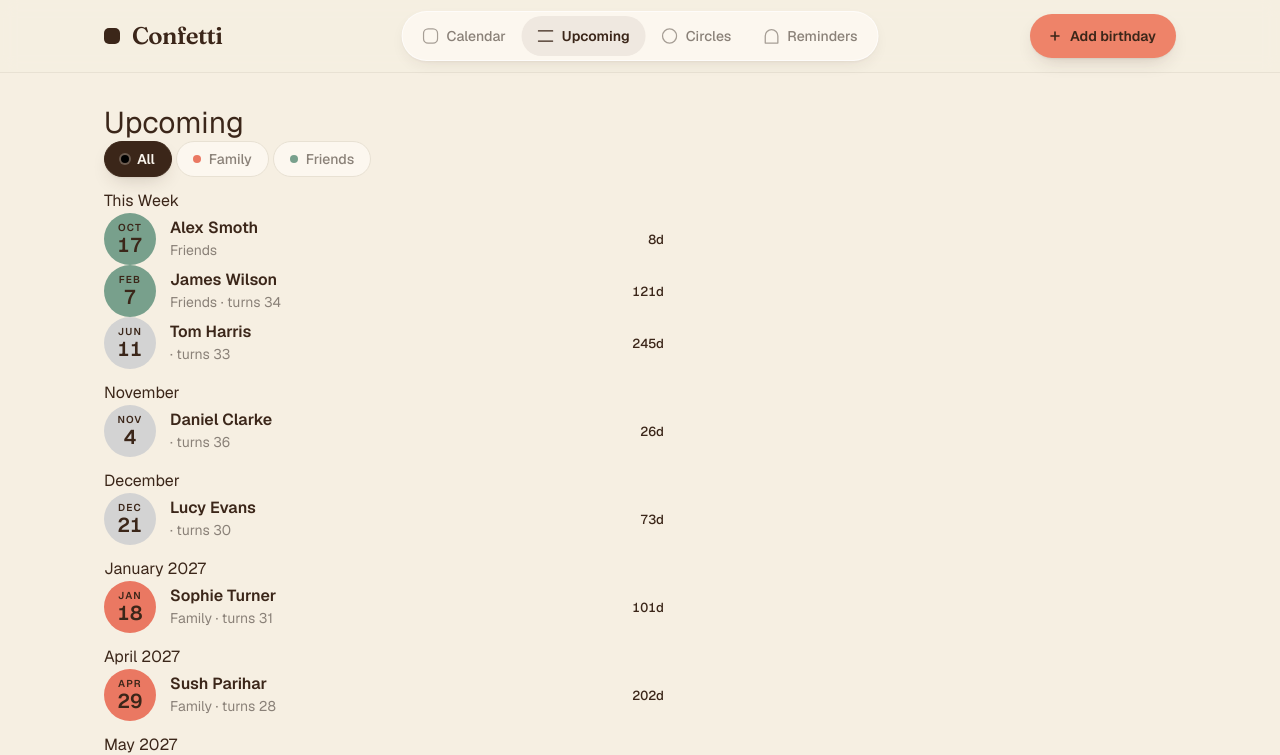
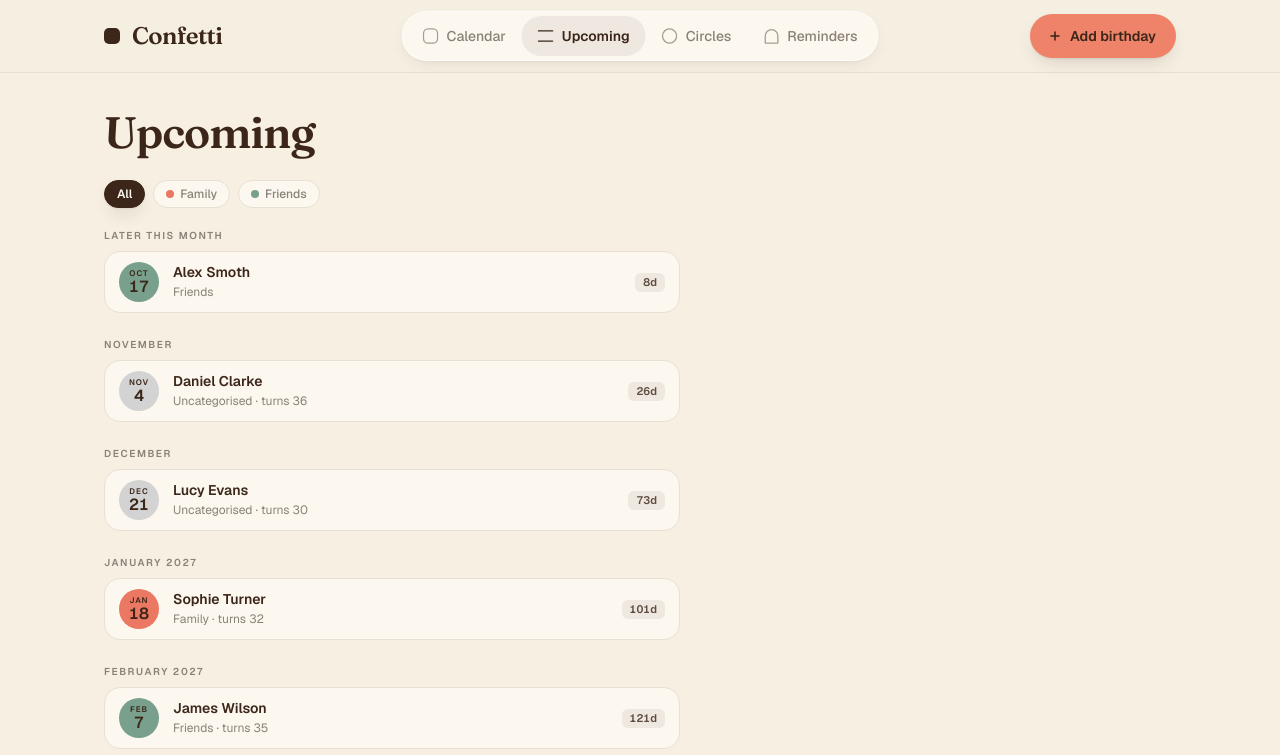
Before and after one commit to Dbrowne14/Confetti, a Next.js app: page /upcoming in a window 1280 px wide. Shown: the top 755 px of the page. Built offline with nearby package versions, Linux system fonts and the light colour scheme.

Commit message:
AI-assisted UI design upgrade

```diff
--- a/components/ui/BirthdayRow.tsx
+++ b/components/ui/BirthdayRow.tsx
@@ -7,33 +7,54 @@ type BirthdayRowProps = {
   circle: Circle | undefined;
   // The year of the birthday being shown, so the age matches that occurrence.
   occurrenceYear: number;
+  // "compact" is the smaller badge/text used in list views like Upcoming.
+  size?: "default" | "compact";
+};
+
+const sizeStyles = {
+  default: {
+    badge: "size-12 sm:size-13",
+    month: "text-[9px] sm:text-[10px]",
+    day: "text-lg sm:text-xl",
+    name: "text-[15px] sm:text-base",
+    meta: "text-sm",
+  },
+  compact: {
+    badge: "size-10",
+    month: "text-[8px]",
+    day: "text-base",
+    name: "text-sm",
+    meta: "text-xs",
+  },
 };
 
 export const BirthdayRow = ({
   person,
   circle,
   occurrenceYear,
+  size = "default",
 }: BirthdayRowProps) => {
+  const styles = sizeStyles[size];
   return (
     <div className="flex min-w-0 flex-1 items-center gap-3 sm:gap-3.5">
       <div
-        className="flex size-12 shrink-0 flex-col items-center justify-center rounded-full text-confetti-ink sm:size-13"
+        className={`flex ${styles.badge} shrink-0 flex-col items-center justify-center rounded-full text-confetti-ink`}
         style={circle ? { backgroundColor: circle?.colour }: {backgroundColor:"lightgray"}}
       >
-        <span className="text-[9px] leading-none font-semibold tracking-[0.12em] uppercase sm:text-[10px]">
+        <span className={`${styles.month} leading-none font-semibold tracking-[0.12em] uppercase`}>
           {/* birthMonth is 1-based */}
           {monthNames[person.birthMonth - 1].slice(0, 3)}
         </span>
-        <span className="mt-0.5 text-lg leading-none font-semibold tabular-nums sm:text-xl">
+        <span className={`mt-0.5 ${styles.day} leading-none font-semibold tabular-nums`}>
           {person.birthDay}
         </span>
       </div>
       <div className="flex min-w-0 flex-col gap-0.5">
-        <div className="truncate text-[15px] leading-snug font-semibold text-confetti-ink sm:text-base">
+        <div className={`truncate ${styles.name} leading-snug font-semibold text-confetti-ink`}>
           {person.firstName} {person.surname}
         </div>
-        <div className="truncate text-sm leading-snug text-confetti-muted">
-          <span>{circle?.name}</span>
+        <div className={`truncate ${styles.meta} leading-snug text-confetti-muted`}>
+          {!circle ? (<span>Uncategorised</span>):(<span>{circle.name}</span>)}
           {person.birthYear !== null && (
             <span> · turns {occurrenceYear - person.birthYear}</span>
           )}
--- a/components/ui/Pill.tsx
+++ b/components/ui/Pill.tsx
@@ -1,31 +1,45 @@
 export const chipBase =
-  "flex h-9 shrink-0 items-center gap-2 rounded-full border px-4 text-sm whitespace-nowrap transition-colors focus-visible:outline-2 focus-visible:outline-offset-2 focus-visible:outline-confetti-ink";
+  "flex shrink-0 items-center rounded-full border whitespace-nowrap transition-colors focus-visible:outline-2 focus-visible:outline-offset-2 focus-visible:outline-confetti-ink";
 
 export const chipState = (isSelected: boolean) =>
   isSelected
     ? "border-confetti-ink bg-confetti-ink font-semibold text-confetti-surface shadow-raised"
     : "border-confetti-border bg-confetti-surface font-medium text-confetti-muted hover:border-confetti-ink/20 hover:text-confetti-ink";
 
+const chipSize = {
+  default: "h-9 gap-2 px-4 text-sm",
+  compact: "h-7 gap-1.5 px-3 text-xs",
+};
+
 export type PillProps = {
   label: string;
   isSelected: boolean;
   onClick: () => void;
   colour?: string;
+  size?: keyof typeof chipSize;
 };
 
-export const Pill = ({ label, isSelected, onClick, colour }: PillProps) => {
+export const Pill = ({
+  label,
+  isSelected,
+  onClick,
+  colour,
+  size = "default",
+}: PillProps) => {
   return (
     <button
       type="button"
       aria-pressed={isSelected}
-      className={`${chipBase} ${chipState(isSelected)}`}
+      className={`${chipBase} ${chipSize[size]} ${chipState(isSelected)}`}
       onClick={onClick}
     >
-      <span
-        aria-hidden
-        className={`size-2 shrink-0 rounded-full ${isSelected ? "ring-2 ring-confetti-surface/25" : ""}`}
-        style={{ backgroundColor: colour }}
-      />
+      {colour && (
+        <span
+          aria-hidden
+          className={`size-2 shrink-0 rounded-full ${isSelected ? "ring-2 ring-confetti-surface/25" : ""}`}
+          style={{ backgroundColor: colour }}
+        />
+      )}
       {label}
     </button>
   );
--- a/components/upcoming/Upcoming.tsx
+++ b/components/upcoming/Upcoming.tsx
@@ -9,10 +9,12 @@ import { useState } from "react";
 export const Upcoming = ({ circles, people }: { circles: Circle[], people:Person[] }) => {
     const[selectedCircle, setSelectedCircle] = useState<number |null>(null)
   return (
-    <div>
-      <h1 className="text-3xl">Upcoming</h1>
+    <div className="flex w-full max-w-xl flex-col gap-5">
+      <h1 className="font-serif text-4xl leading-tight font-medium tracking-tight text-confetti-ink sm:text-[2.75rem]">
+        Upcoming
+      </h1>
       <Upcomingfilter circles={circles} setSelectedCircle={setSelectedCircle} selectedCircle={selectedCircle} />
-      <UpcomingDisplay people={people} circles={circles}/>
+      <UpcomingDisplay people={people} circles={circles} selectedCircle={selectedCircle}/>
     </div>
   );
 };
--- a/components/upcoming/UpcomingDisplay.tsx
+++ b/components/upcoming/UpcomingDisplay.tsx
@@ -8,12 +8,15 @@ import { monthNames } from "../calendar/calendarConstants";
 export const UpcomingDisplay = ({
   people,
   circles,
+  selectedCircle,
 }: {
   people: Person[];
   circles: Circle[];
+  selectedCircle: number | null;
 }) => {
   const today = new Date();
-  const upcoming = getUpcomingBirthdays(people, today);
+  const peopleByCircles = selectedCircle ? people.filter((person)=> person.circleId === selectedCircle) : people
+  const upcoming = getUpcomingBirthdays(peopleByCircles, today);
 
   const groups = new Map();
   const getGroupLabel = (birthday: Birthday, today: Date) => {
@@ -25,7 +28,7 @@ export const UpcomingDisplay = ({
 
     const month = monthNames[birthdayMonth];
 
-    if (isThisWeek(birthday, today)) {
+    if (isThisWeek(birthday, today) && isThisMonth) {
       return "This Week";
     } else if (isThisMonth && isThisYear) {
       return "Later this Month";
@@ -46,14 +49,15 @@ export const UpcomingDisplay = ({
     }
   });
 
-  console.log(groups);
 
   return (
-    <div className="flex flex-col gap-3 mt-3">
+    <div className="flex flex-col gap-6">
       {Array.from(groups.entries()).map(([label, group]) => {
         return (
-          <div key={group.label}>
-            <div>{label}</div>
+          <section key={label} className="flex flex-col gap-2">
+            <h2 className="text-[10px] font-semibold tracking-[0.16em] text-confetti-muted uppercase">
+              {label}
+            </h2>
             {group ? (
               group.birthdays.map((birthday: Birthday) => {
                 return (
@@ -61,7 +65,7 @@ export const UpcomingDisplay = ({
                     key={birthday.person.id}
                     person={birthday.person}
                     circle={getCircleForPerson(birthday.person, circles)}
-                    date={today}
+                    date={birthday.date}
                     daysAway={getDaysUntil(birthday.date, today)}
                   />
                 );
@@ -71,7 +75,7 @@ export const UpcomingDisplay = ({
                 No upcoming birthdays
               </p>
             )}
-          </div>
+          </section>
         );
       })}
     </div>
@@ -89,14 +93,21 @@ const NextBirthday = ({
   date: Date;
   daysAway: number;
 }) => (
-  <div className="flex items-center gap-4 w-140">
+  <div className="flex items-center gap-3 rounded-2xl border border-confetti-border bg-confetti-surface px-3 py-2.5 sm:px-3.5">
     <BirthdayRow
       person={person}
       circle={circle}
       occurrenceYear={date.getFullYear()}
+      size="compact"
     />
     <div className="flex shrink-0 flex-col items-end">
-      <div className="leading-none text-[10px] font-medium text-confetti-ink tabular-nums sm:text-[13px]">
+      <div
+        className={`rounded-md px-2 py-1 text-[11px] leading-none font-semibold tabular-nums ${
+          daysAway < 8
+            ? "bg-confetti-coral text-confetti-ink"
+            : "bg-confetti-active text-confetti-ink/80"
+        }`}
+      >
         {daysAway === 0 ? (
           <span>today</span>
         ) : daysAway < 8 ? (
@@ -118,10 +129,9 @@ type Birthday = {
 const isThisWeek = (birthday: Birthday, today: Date) => {
   const time = today.getTime();
   const birthdayTime = birthday.date.getTime();
-  const birthdayDay = (birthday.date.getDay() + 6) % 7;
   const day = (today.getDay() + 6) % 7;
-
+const daysLeftThisWeek = 6 - day;
   const difference = (birthdayTime - time) / (1000 * 60 * 60 * 24);
 
-  return difference >= 0 && birthdayDay - day >= 0;
+return difference >= 0 && difference <= daysLeftThisWeek;
 };
--- a/components/upcoming/Upcomingfilter.tsx
+++ b/components/upcoming/Upcomingfilter.tsx
@@ -15,16 +15,27 @@ export const Upcomingfilter = ({
 }: UpcomingFilterProps) => {
 
   return (
-    <div className="flex gap-1">
-      <Pill label="All" onClick={() => setSelectedCircle(null)}  colour={"black"} isSelected={!selectedCircle}/>
+    <div
+      role="group"
+      aria-label="Filter upcoming birthdays by circle"
+      className="flex flex-wrap gap-2"
+    >
+      <Pill
+        label="All"
+        onClick={() => setSelectedCircle(null)}
+        isSelected={!selectedCircle}
+        size="compact"
+      />
       {circles.map(({ colour, name, id }) => {
           const isSelected = id === selectedCircle
         return (
           <Pill
+            key={id}
             colour={colour}
             label={name}
             onClick={() => setSelectedCircle(id)}
             isSelected={isSelected}
+            size="compact"
           />
         );
       })}
```
Also changed, not shown: assets/upcoming_screenshot.png (added).
